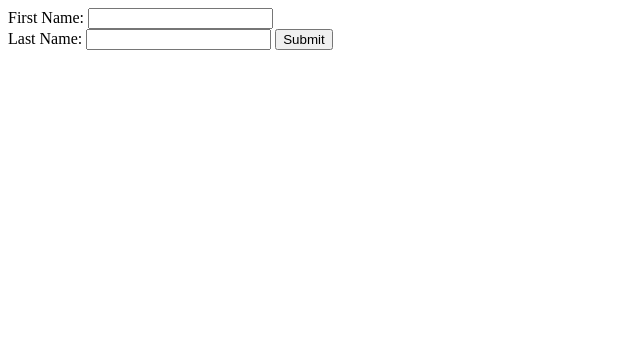
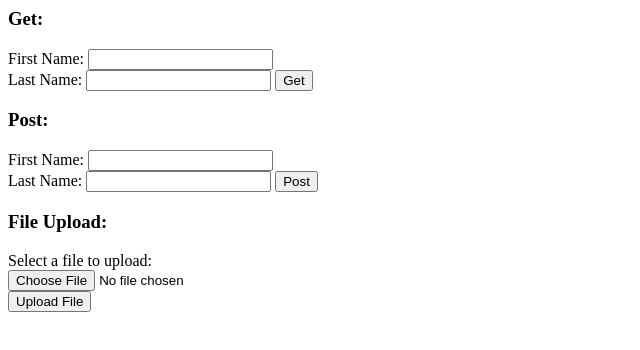
Before and after one commit to JannieI/canvas-server-V2, a website: page index.htm in a window 1280 px wide. Shown: the whole page, without its empty margins (0-640 px from the left). Drawn offline with Linux system fonts and the light colour scheme.

Commit message:
Simple file upload

```diff
--- a/index.htm
+++ b/index.htm
@@ -1,11 +1,33 @@
 <html>
    <body>
 
-      <form action = "http://127.0.0.1:8080/process_get" method = "GET">
-         First Name: <input type = "text" name = "first_name">  <br>
-         Last Name: <input type = "text" name = "last_name">
-         <input type = "submit" value = "Submit">
-      </form>
+        <h3>Get:</h3>
+
+        <form action = "http://127.0.0.1:8080/process_get" method = "GET">
+            First Name: <input type = "text" name = "first_name">  <br>
+            Last Name: <input type = "text" name = "last_name">
+            <input type = "submit" value = "Get">
+        </form>
+
+        <h3>Post:</h3>
+
+        <form action = "http://127.0.0.1:8080/process_post" method = "POST">
+            First Name: <input type = "text" name = "first_name"> <br>
+            Last Name: <input type = "text" name = "last_name">
+            <input type = "submit" value = "Post">
+        </form>
+
+        <h3>File Upload:</h3>
+        Select a file to upload: <br />
+
+        <form action = "http://127.0.0.1:8081/file_upload"
+            method = "POST"
+            enctype = "multipart/form-data"
+            >
+            <input type="file" name="file" size="50" />
+            <br />
+            <input type = "submit" value = "Upload File" />
+        </form>
 
    </body>
 </html>
```
Also changed, not shown: server.js (+35 -3 lines).
